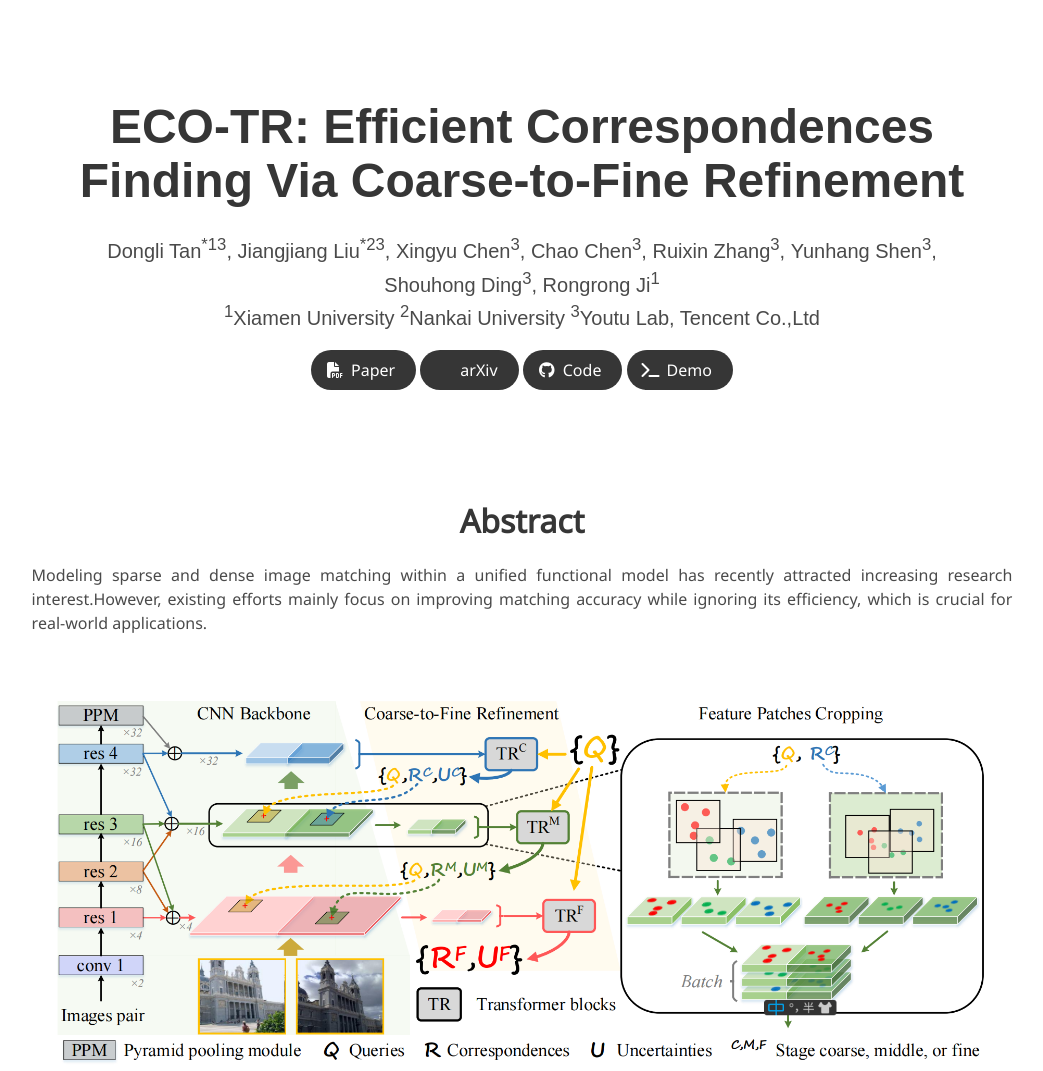
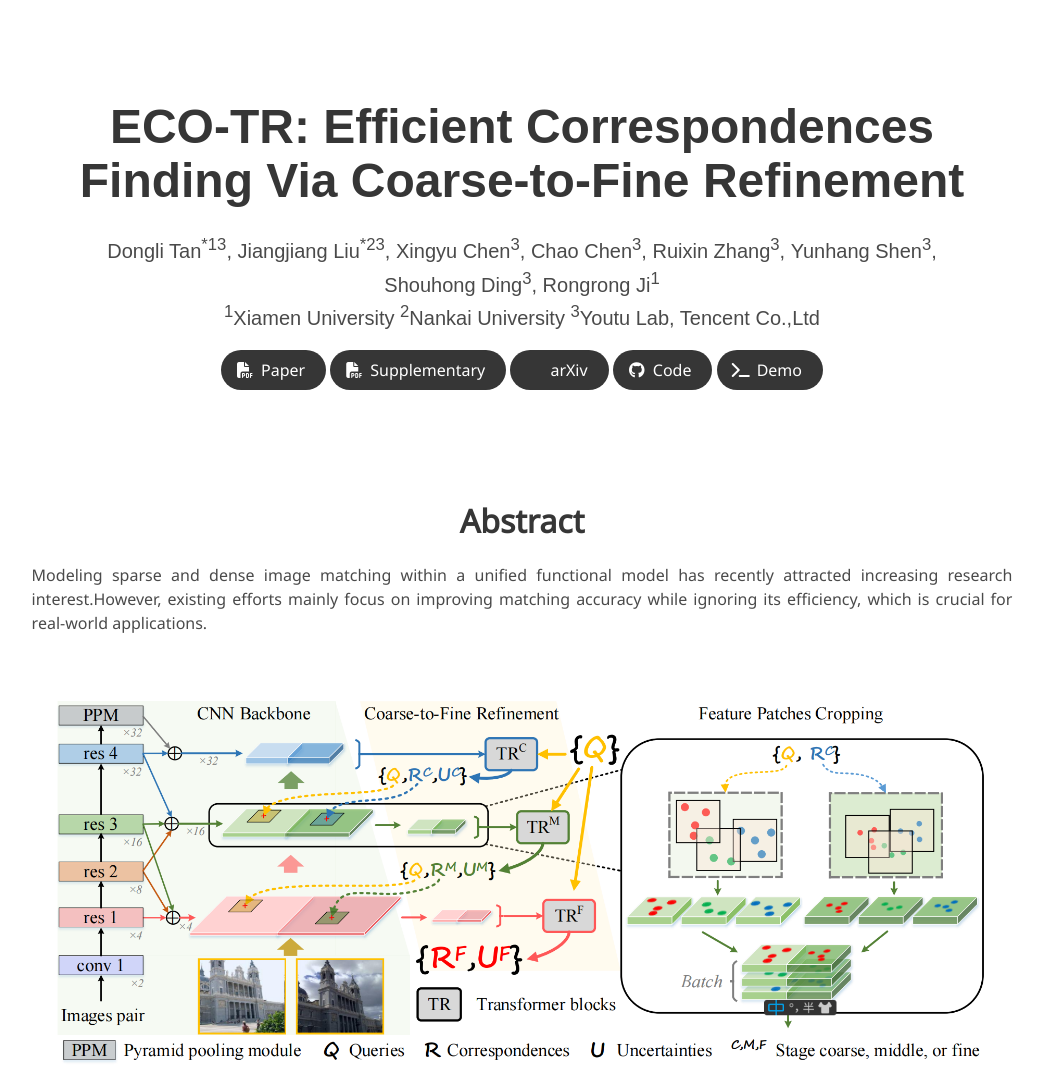
Before and after one commit to DowneyTan/ecotr, a plain HTML site: page index.html in a window 1280 px wide. Shown: the top 1071 px of the page, without its empty margins (118-1161 px from the left). Drawn offline with nearby package versions, Linux system fonts and the light colour scheme; some icons are missing; a web font is replaced by a local one.

Commit message:
add supp

```diff
--- a/index.html
+++ b/index.html
@@ -136,6 +136,16 @@
                       <i class="fas fa-file-pdf"></i>
                   </span>
                   <span>Paper</span>
+                </a>
+              </span>
+              <!-- Supp Link. -->
+              <span class="link-block">
+                <a href="./static/supp.pdf"
+                   class="external-link button is-normal is-rounded is-dark">
+                  <span class="icon">
+                      <i class="fas fa-file-pdf"></i>
+                  </span>
+                  <span>Supplementary</span>
                 </a>
               </span>
               <span class="link-block">
```
Also changed, not shown: 1 other file.
